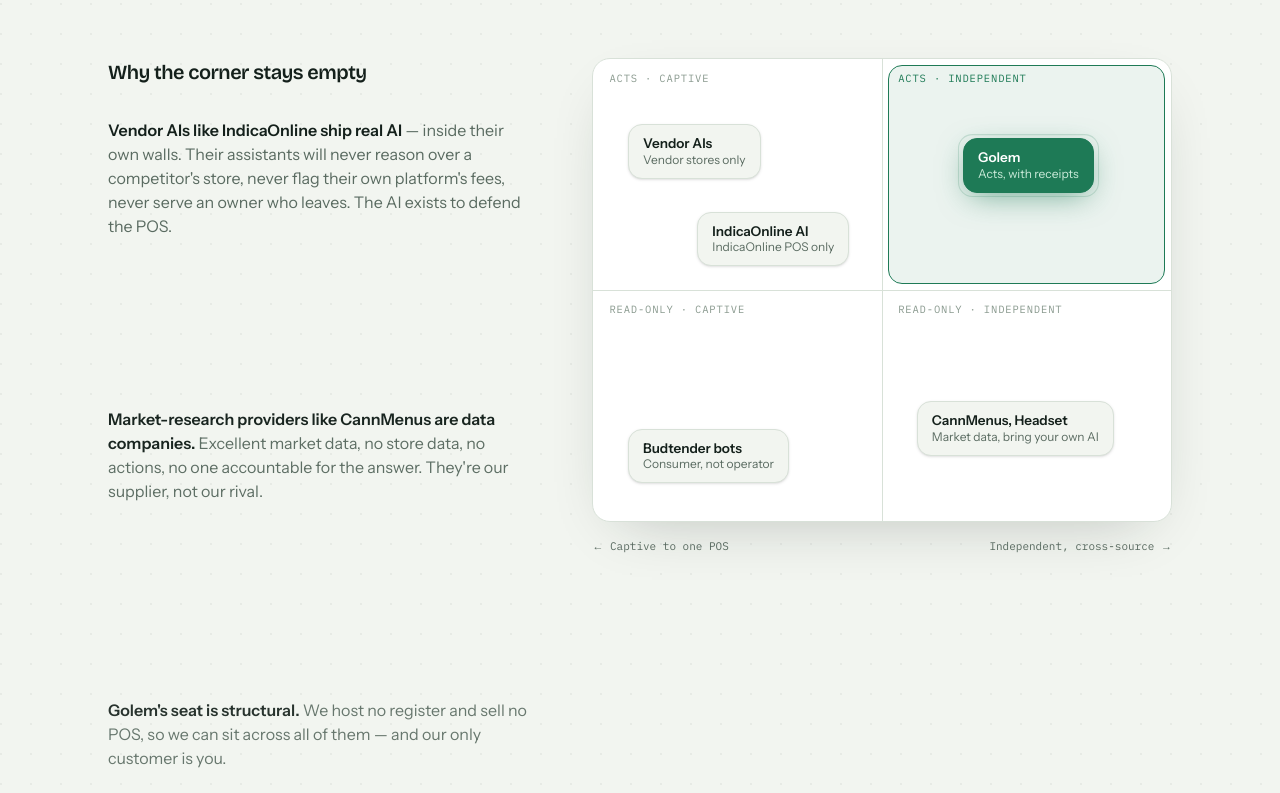
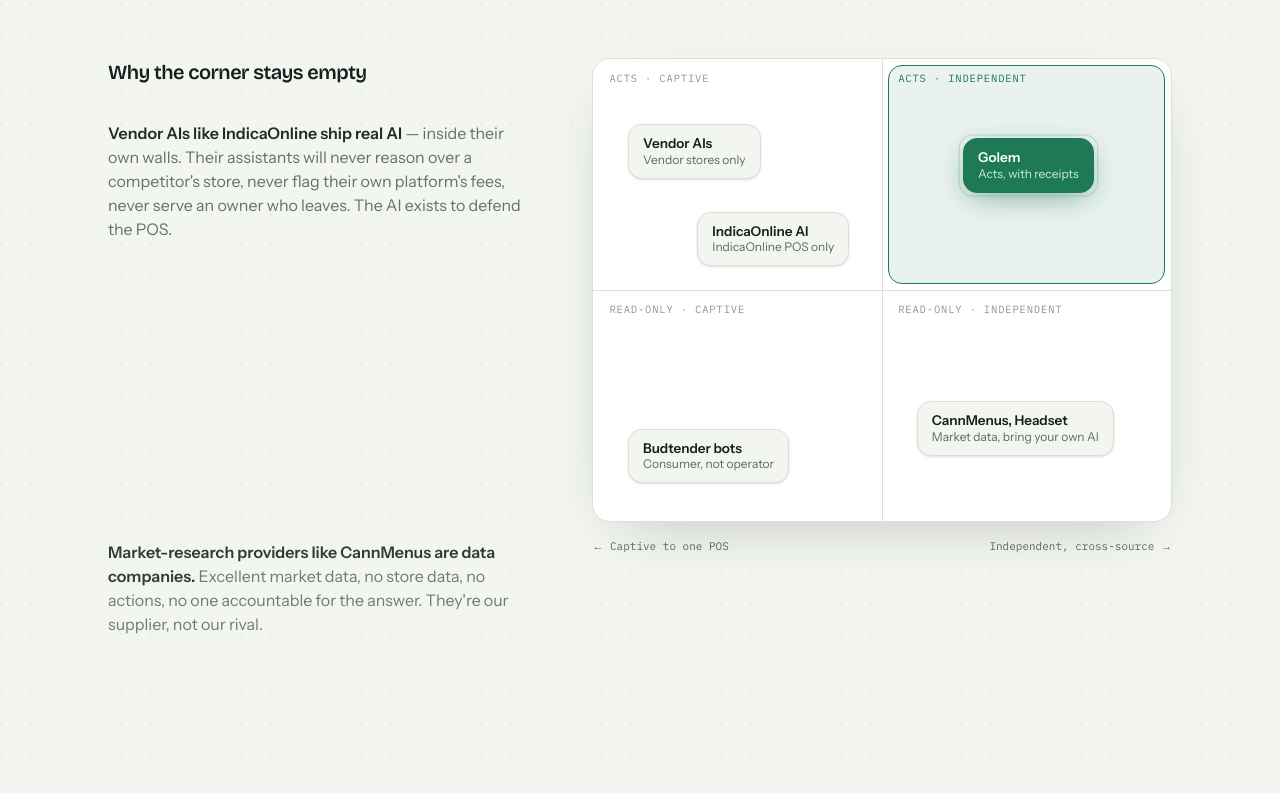
Before and after one commit to Gxlem-ai/golem-intelligence, a Next.js app: page / in a window 1280 px wide. Shown: the part 1387-2180 px from the top of the page. Built offline with nearby package versions, Linux system fonts and the light colour scheme.

Commit message:
Add more scroll time to pinned notes
Increase scroll bands 36vh -> 52vh (chart stays pinned longer) and widen the useScroll window to [start 1, start 0.2] so each reveal spans more scroll.

Co-Authored-By: Oz <oz-agent@warp.dev>

```diff
--- a/src/components/sections/positioning-map.tsx
+++ b/src/components/sections/positioning-map.tsx
@@ -135,7 +135,7 @@
               {map.notes.items.map((item) => (
                 <div
                   key={item.lead}
-                  className="lg:flex lg:min-h-[36vh] lg:items-start"
+                  className="lg:flex lg:min-h-[52vh] lg:items-start"
                 >
                   <ScrollNote lead={item.lead} rest={item.rest} />
                 </div>
@@ -163,7 +163,7 @@
   const prefersReduced = useReducedMotion();
   const { scrollYProgress } = useScroll({
     target: ref,
-    offset: ["start 0.95", "start 0.3"],
+    offset: ["start 1", "start 0.2"],
   });
   const opacity = useTransform(scrollYProgress, [0, 1], [0.15, 1]);
   const y = useTransform(scrollYProgress, [0, 1], [40, 0]);
```
